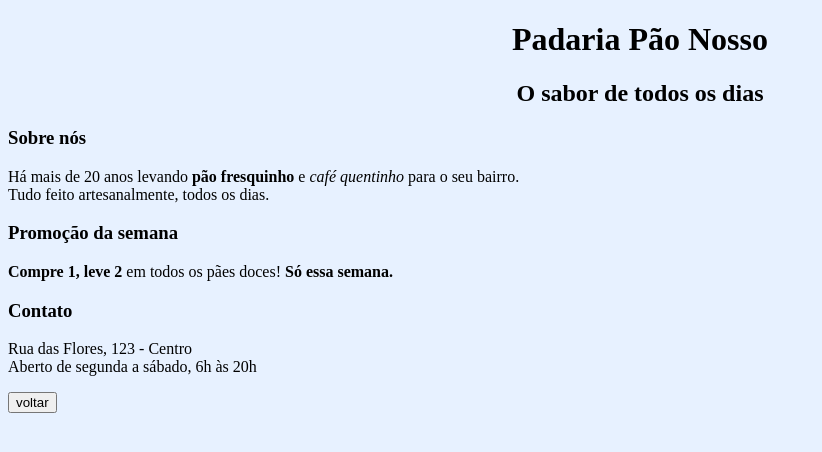
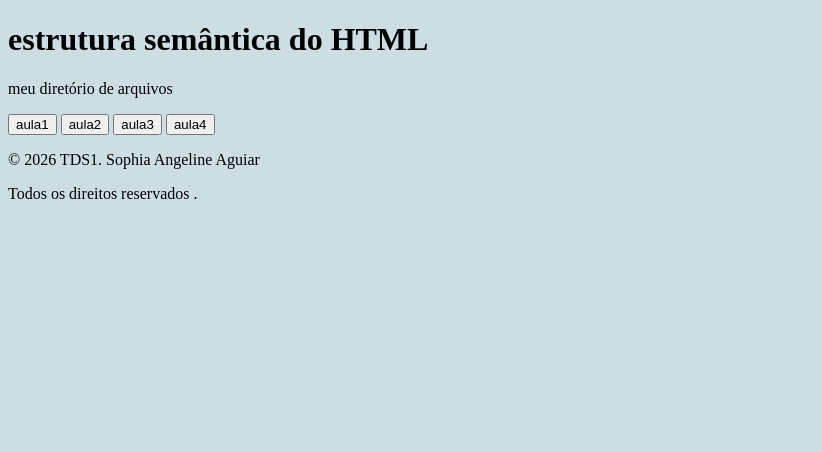
Before and after one commit to sophiaangeline/html, a plain HTML site: page index.html in a window 1280 px wide. Shown: the whole page, without its empty margins (0-822 px from the left). Drawn offline with Linux system fonts and the light colour scheme.

Commit message:
atualização aula 3
atualizei codigos que precisavam estar

```diff
--- a/index.html
+++ b/index.html
@@ -3,25 +3,24 @@
 <head>
     <meta charset="UTF-8">
     <meta name="viewport" content="width=device-width, initial-scale=1.0">
-    <title>elementos de texto</title>
+    <title>estrutura semântica do HTML</title>
 </head>
-<body bgcolor="#e7f1ff">
-  <h1 style="text-align: center;">Padaria Pão Nosso</h1>
-  <h2 style="text-align: center;">O sabor de todos os dias</h2>
-
-  <h3>Sobre nós</h3>
-  <p>Há mais de 20 anos levando <strong>pão fresquinho</strong> e
-     <em>café quentinho</em> para o seu bairro. <br>
-     Tudo feito artesanalmente, todos os dias.</p>
-
-  <h3>Promoção da semana</h3>
-  <p><strong>Compre 1, leve 2</strong> em todos os pães doces! <b>Só essa semana.</b></p>
-
-  <h3>Contato</h3>
-  <p style="text-align: left;">
-    Rua das Flores, 123 - Centro <br>
-    Aberto de segunda a sábado, 6h às 20h
-  </p>
+<body bgcolor="#ccdee3">
+    <header >
+        <h1>estrutura semântica do HTML</h1>
+    </header>
+<!--conteudo principal da pagina--->
+<main>
+<p>meu diretório de arquivos</p>
+<a  href = "./aula 1/index.html"><button>aula1</button></a>
+<a  href = "./aula 2/index.html"><button>aula2</button></a>
+<a  href = "./aula 3/index.html"><button>aula3</button></a>
+<a href = "./aula 4/index.html"><button>aula4</button></a>
+</main>
+<!-- Rodapé da página - esta linha é um comentário -->
+<footer>
+<p>&copy; 2026 TDS1. Sophia  Angeline  Aguiar</p>
+<p> Todos os direitos reservados . </p>
+</footer>
 </body>
-<a href="../index.html"><button>voltar</button></a>
 </html>
```
